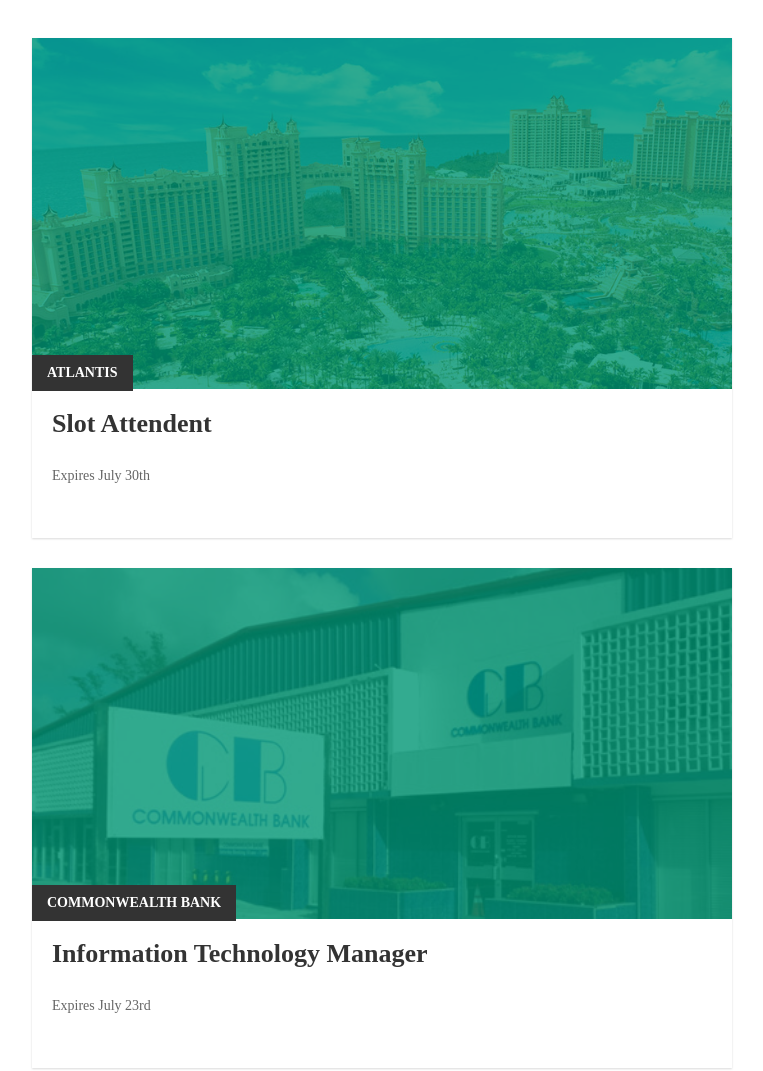
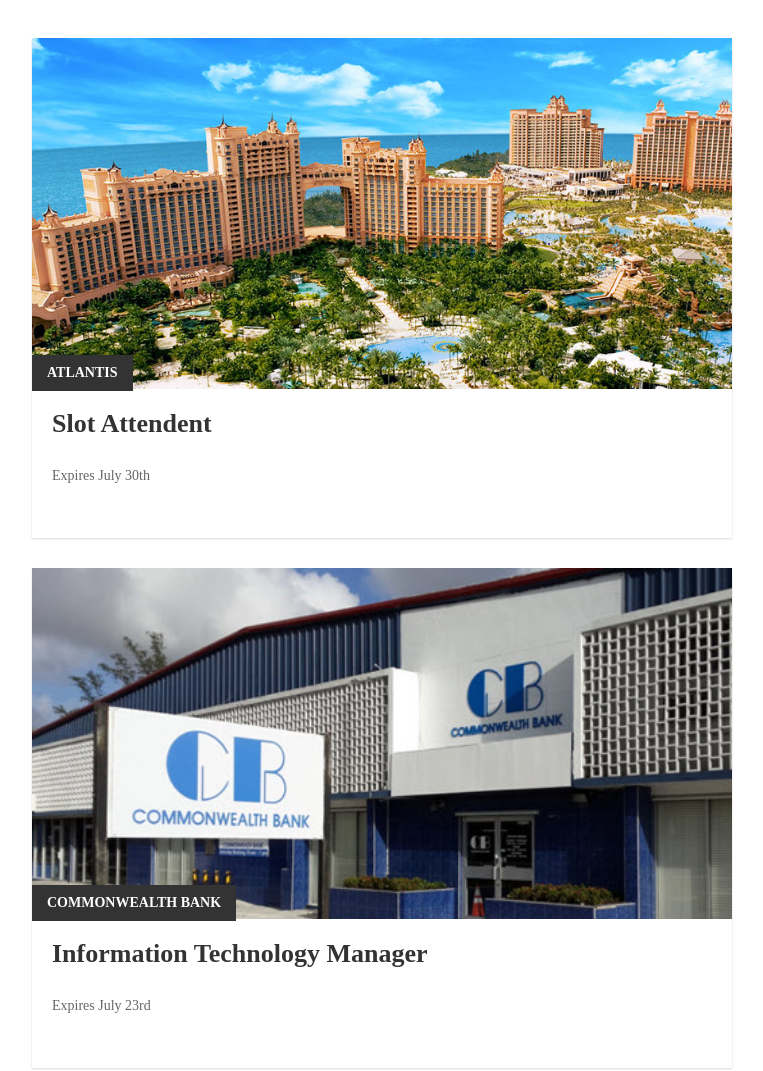
Before and after one commit to daktirr/daktirr.github.io, a plain HTML site: page materialcardview1jobs/index.html in a window 1280 px wide. Shown: the top 1071 px of the page, without its empty margins (258-1021 px from the left). Drawn offline with Linux system fonts and the light colour scheme.

Commit message:
Updated card.css
Comment out green overlay before hover

```diff
--- a/materialcardview1jobs/css/card.css
+++ b/materialcardview1jobs/css/card.css
@@ -27,8 +27,9 @@
   transition: all 0.3s linear 0s;
 }
 .report-module .thumbnail {
-  background: #009775;
+  /*background: #009775;*/
   height: 500px;
+
   overflow: hidden;
 }
 .thumbnail {
@@ -54,7 +55,7 @@
   -ms-transition: all 0.3s linear 0s;
   -o-transition: all 0.3s linear 0s;
   transition: all 0.3s linear 0s;
-  opacity: .2;
+  /*opacity: .2;*/
 }
 .report-module .post-content {
   position: absolute;
```
